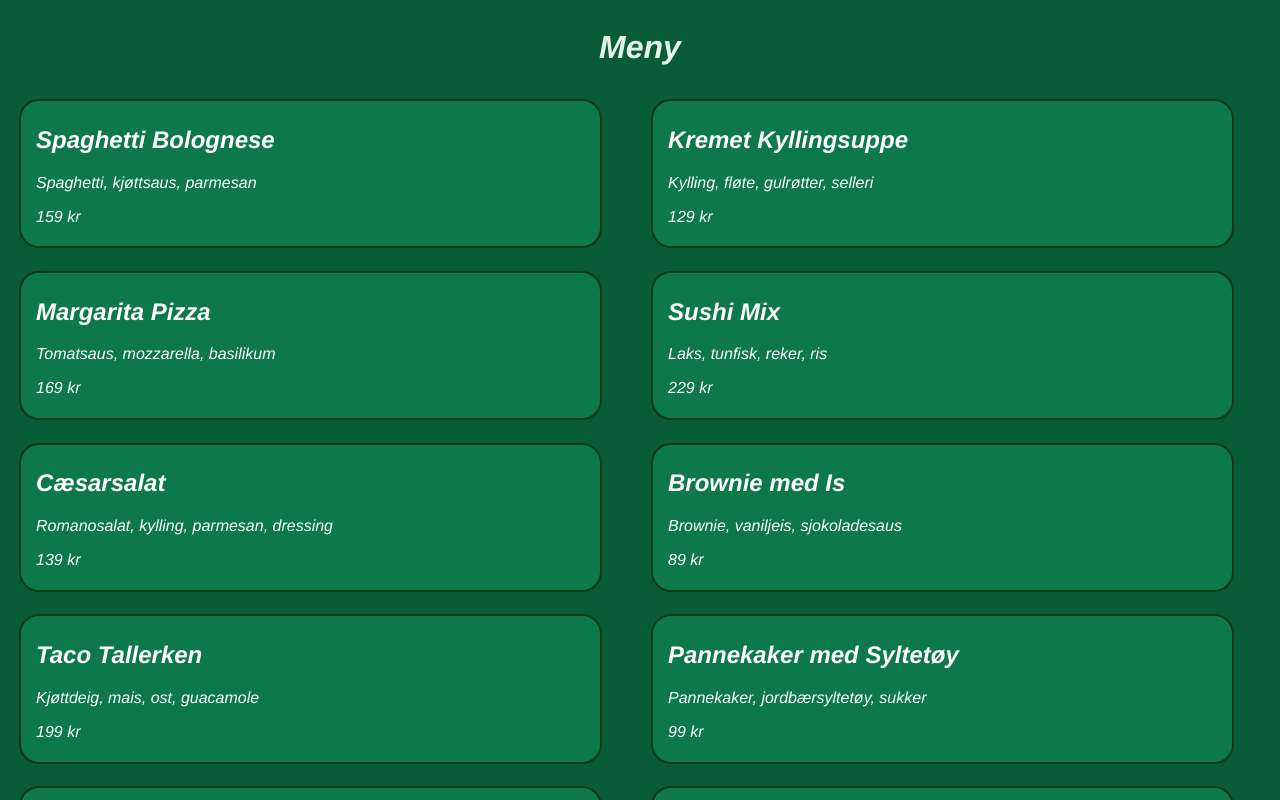
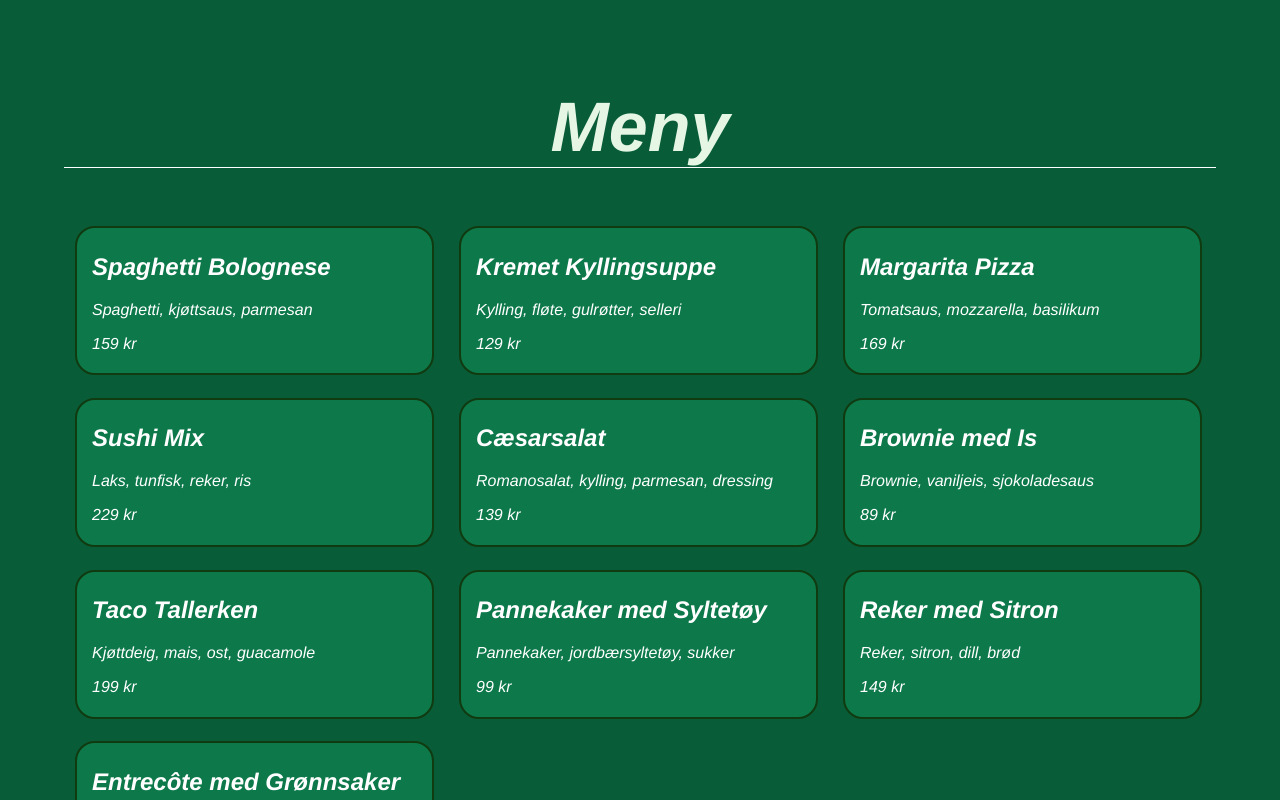
Before and after one commit to koderph0526-coder/reactTask_RestaurantMenu, a React (Vite) app in the folder vite-project/: page / in a window 1280 px wide. Shown: the top 800 px of the page. Built offline with nearby package versions, Linux system fonts and the light colour scheme.

Commit message:
minimalistProofOfcConceptDone_FixCssMore

```diff
--- a/vite-project/index.html
+++ b/vite-project/index.html
@@ -4,7 +4,7 @@
     <meta charset="UTF-8" />
     <link rel="icon" type="image/svg+xml" href="/favicon.png" />
     <meta name="viewport" content="width=device-width, initial-scale=1.0" />
-    <title>vite-project</title>
+    <title>Restaurant Menu</title>
   </head>
   <body>
     <div id="root"></div>
--- a/vite-project/src/App.css
+++ b/vite-project/src/App.css
@@ -13,6 +13,6 @@
   }
   .grid {
     display: grid;
-    grid-template-columns: repeat(2, 1fr);
+    grid-template-columns: repeat(3, 1fr);
   }
 }
--- a/vite-project/src/global.css
+++ b/vite-project/src/global.css
@@ -23,13 +23,16 @@ body {
 }
 
 @media (min-width: 1020px) {
-  /* #root {
-    width: 80vw;
-  } */
-  .grid {
-    display: grid;
-    grid-template-columns: repeat(2, 1fr);
+  #root {
+    width: 90vw;
+    padding-top: 2rem;
   }
+
+  h1 {
+    font-size: 70px;
+    border-bottom: 1px solid white;
+  }
+
   /* body {
     display: grid;
     grid-template-columns: repeat(2, 1fr);
```
Also changed, not shown: 1 other file (tests, documents, lock files or other folders).
